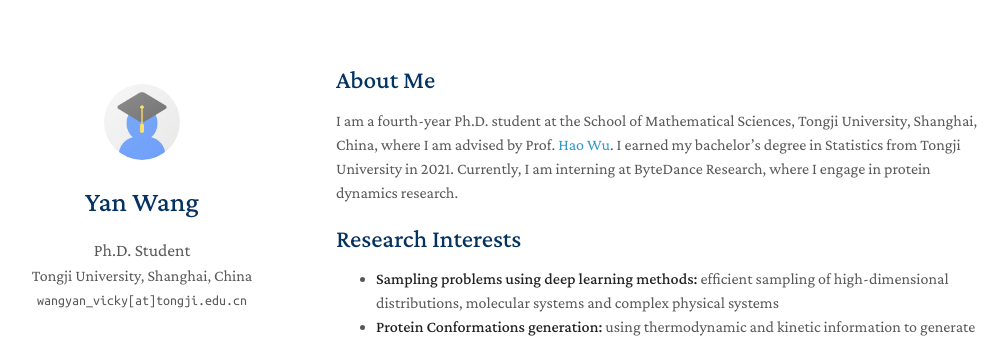
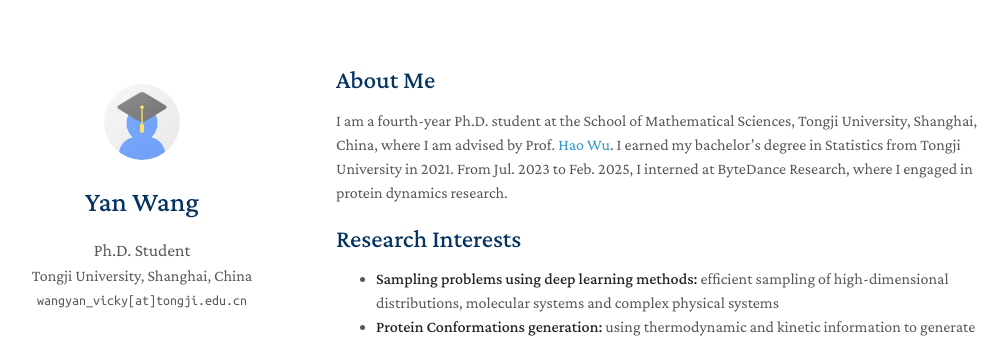
Before and after one commit to wwwycc/wwwycc.github.io, a Jekyll site: the page built from index.md, in a window 1280 px wide and 1286 px high. Shown: the top 343 px of the window, without its empty margins (134-1142 px from the left). Built offline with Jekyll 4.4.1, drawn with Linux system fonts in a browser that asks for light colours; a style sheet for code colours, icons or effects is not loaded; our own code applies the rules of GitHub Pages for plain Markdown files.

Commit message:
Update index.md

```diff
--- a/index.md
+++ b/index.md
@@ -4,7 +4,7 @@ layout: homepage
 
 ## About Me
 
-I am a fourth-year Ph.D. student at the School of Mathematical Sciences, Tongji University, Shanghai, China, where I am advised by Prof. [Hao Wu](https://scholar.google.com/citations?user=BpJevpQAAAAJ). I earned my bachelor's degree in Statistics from Tongji University in 2021. Currently, I am interning at ByteDance Research, where I engage in protein dynamics research.
+I am a fourth-year Ph.D. student at the School of Mathematical Sciences, Tongji University, Shanghai, China, where I am advised by Prof. [Hao Wu](https://scholar.google.com/citations?user=BpJevpQAAAAJ). I earned my bachelor's degree in Statistics from Tongji University in 2021. From Jul. 2023 to Feb. 2025, I interned at ByteDance Research, where I engaged in protein dynamics research.
 
 ## Research Interests
 
```
